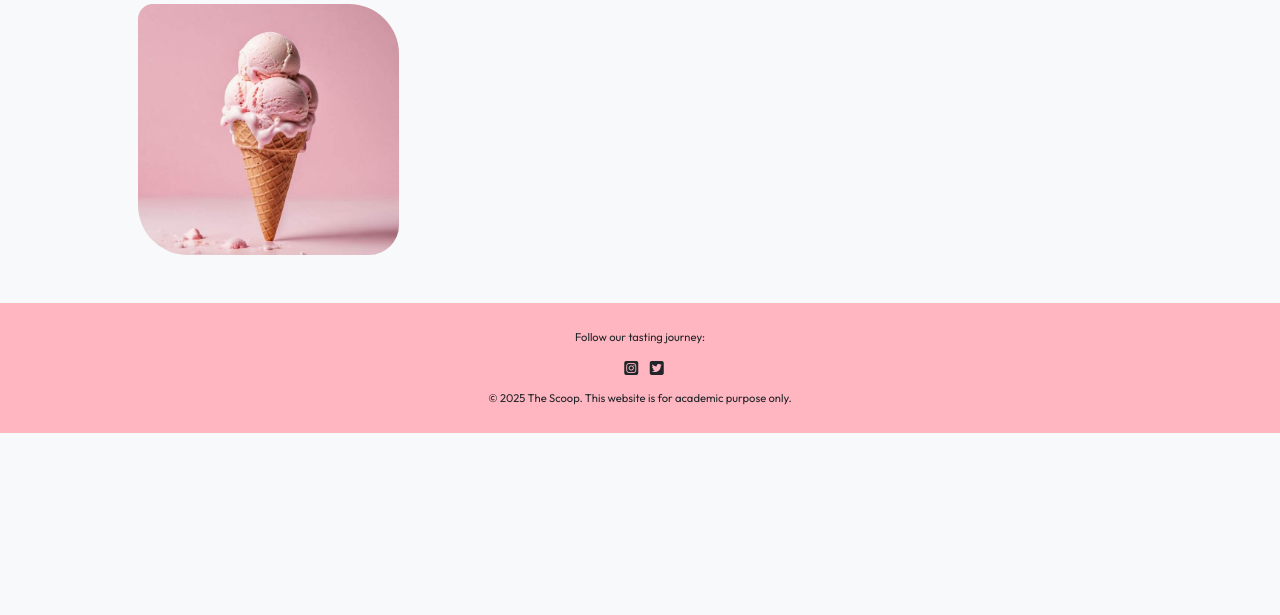
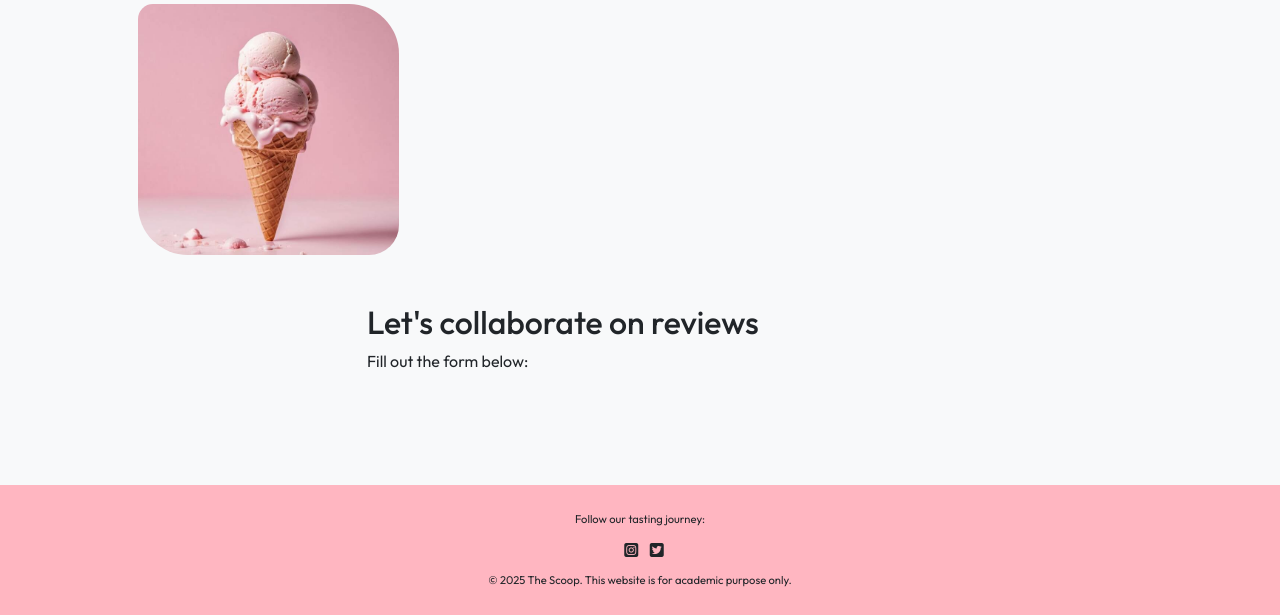
Before and after one commit to SchoemanClaudia/TheScoop, a Django app: page /about/ in a window 1280 px wide. Shown: the part 610-1225 px from the top of the page. Before the commit the page ends 1043 px from the top, so only its background shows below. Run offline with Django 4.2, Linux system fonts and the light colour scheme; data that the repository does not hold is empty; some libraries are stand-ins or nearby versions.

Commit message:
Create CollaborateForm view & variable

```diff
--- /dev/null
+++ b/about/forms.py
@@ -0,0 +1,8 @@
+from .models import CollaborateRequest
+from django import forms
+
+
+class CollaborateForm(forms.ModelForm):
+    class Meta:
+        model = CollaborateRequest
+        fields = ('name', 'email', 'message')
--- a/about/models.py
+++ b/about/models.py
@@ -9,3 +9,13 @@ class About(models.Model):
 
     def __str__(self):
         return self.name
+
+
+class CollaborateRequest(models.Model):
+    name = models.CharField(max_length=200)
+    email = models.EmailField()
+    message = models.TextField()
+    read = models.BooleanField(default=False)
+
+    def __str__(self):
+        return f"Collaboration request from {self.name}"
--- a/about/templates/about/meet_us.html
+++ b/about/templates/about/meet_us.html
@@ -21,6 +21,17 @@
                 </div>
             </div>
         </div>
+
+        <div class="row justify-content-center">
+            <div class="col-12 col-md-6 my-5">
+                <h2>Let's collaborate on reviews</h2>
+                <p>Fill out the form below:</p>
+
+                <!-- add your form here. Your submit button should
+                                    have the classes of btn, btn-secondary -->
+            </div>
+        </div>
+
     </div>
 </div>
 
--- a/about/views.py
+++ b/about/views.py
@@ -1,5 +1,6 @@
 from django.shortcuts import render
 from .models import About
+from .forms import CollaborateForm
 # Create your views here.
 
 
@@ -8,9 +9,13 @@ def meet_us(request):
     Renders the Meet Us page
     """
     about = About.objects.all().order_by('-updated_at').first()
+    collaborate_form = CollaborateForm()
 
     return render(
         request,
         "about/meet_us.html",
-        {"about": about},
+        {
+            "about": about,
+            "collaborate_form": collaborate_form,
+        },
     )
```
Also changed, not shown: about/admin.py (+13 -1 lines), about/migrations/0002_collaboraterequest.py (added).
